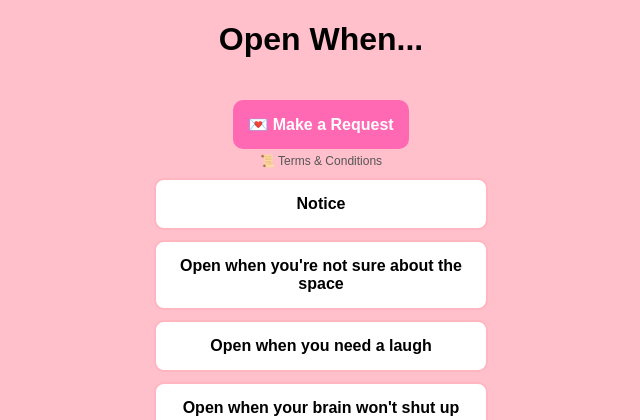
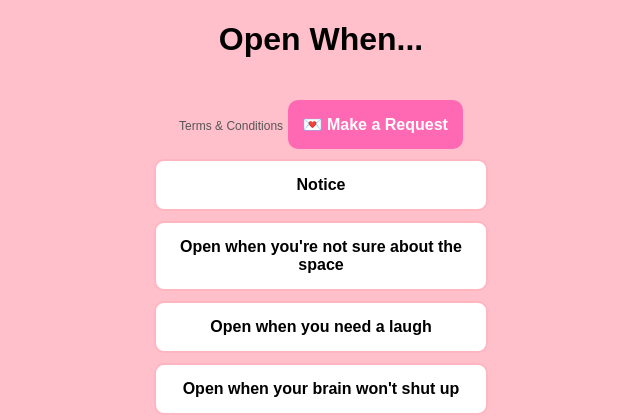
Before and after one commit to marisa-lamarra/open-when-app, a Flask app: page / in a window 1280 px wide. Shown: the top 420 px of the page, without its empty margins (319-959 px from the left). Run offline with Flask 2, Linux system fonts and the light colour scheme.

Commit message:
Update index.html

```diff
--- a/templates/index.html
+++ b/templates/index.html
@@ -8,19 +8,15 @@
         body { background-color: #FFC0CB; text-align: center; font-family: Arial, sans-serif; }
         .button { display: block; width: 300px; margin: 10px auto; padding: 15px; background-color: white; border: 2px solid #FFB6C1; text-decoration: none; font-weight: bold; color: black; border-radius: 10px; }
         .button:hover { background-color: #FFB6C1; color: white; }
-
         .request-button { margin-top: 20px; display: inline-block; padding: 15px; background: #ff69b4; color: white; font-weight: bold; text-decoration: none; border-radius: 10px; }
         .request-button:hover { background: #ff1493; }
-
-        /* Terms & Conditions Button - Smaller & Grey */
         .terms-button {
             font-size: 12px;
             color: #555;
             text-decoration: none;
-            display: block;
-            margin: 5px auto;
+            display: inline-block;
+            margin-top: 10px;
         }
-
         .terms-button:hover {
             color: black;
             text-decoration: underline;
@@ -30,11 +26,11 @@
 <body>
     <h1>Open When...</h1>
 
-    <!-- Request Button at the Top -->
+    <!-- Terms & Conditions Button -->
+    <a href="/terms" class="terms-button">Terms & Conditions</a>
+
+    <!-- Request Button -->
     <a href="/request" class="request-button">💌 Make a Request</a>
-
-    <!-- Terms & Conditions Button (Smaller, Clickable) -->
-    <a href="/letter/Terms%20%26%20Conditions" class="terms-button">📜 Terms & Conditions</a>
 
     {% for letter, filename in letters.items() %}
         <a href="/letter/{{ letter }}" class="button">{{ letter }}</a>
```
